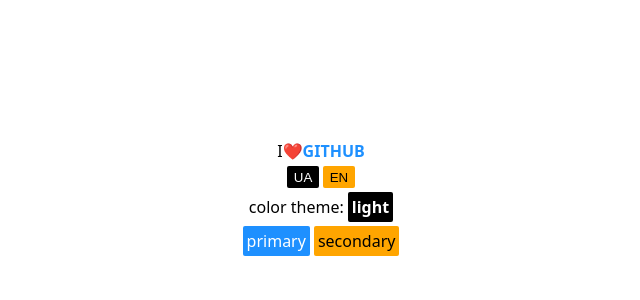
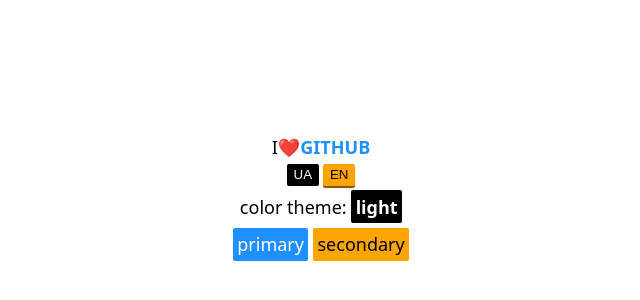
Before and after one commit to hattori-hanzo-mono/hattori-hanzo-mono.github.io, a React (Vite) app: page / in a window 1280 px wide. Shown: the part 202-502 px from the top of the page, without its empty margins (319-959 px from the left). Built offline with nearby package versions, Linux system fonts and the light colour scheme.

Commit message:
SPRINT 1
✅ 2.1.1. Цвета для Primary/Secondary (выделение) и [ERROR, INFO, WARN, SUCCESS];

@description:
1. Декомпозиция селекторов смены языка и цветовой схемы ;
2. Тени в Primary и Secondary цветах ;

```diff
--- a/src/styles/_index.css
+++ b/src/styles/_index.css
@@ -20,7 +20,7 @@
 
     /* FONTS */
     --css-font-family: system-ui, -apple-system, Segoe UI, Roboto, Arial, sans-serif;
-    --css-text-font-size-100: 16px ;
+    --css-text-font-size-100: 18px ;
     --css-text-font-size-75: calc(var(--css-text-font-size-100) * .75 );
     --css-text-font-size-50: calc(var(--css-text-font-size-100) * .50 );
     --css-text-font-size-25: calc(var(--css-text-font-size-100) * .25 );
--- a/src/styles/mixins.scss
+++ b/src/styles/mixins.scss
@@ -10,11 +10,15 @@
   justify-content : $justify ;
   align-items : $align ;
 }
+@mixin fill( $background, $color ) {
+  background-color: $background ;
+  color: $color ;
+  $mixColor: color-mix( in srgb, $background 50%, black );
+  box-shadow: 0 2px 1px $mixColor;
+}
 @mixin fillSelectedPrimary() {
-  background-color: $css-primary-background-color ;
-  color: $css-primary-text-color ;
+  @include fill( $css-primary-background-color, $css-primary-text-color ) ;
 }
 @mixin fillSelectedSecondary() {
-  background-color: $css-secondary-background-color ;
-  color: $css-secondary-text-color ;
+  @include fill( $css-secondary-background-color, $css-secondary-text-color ) ;
 }
```
